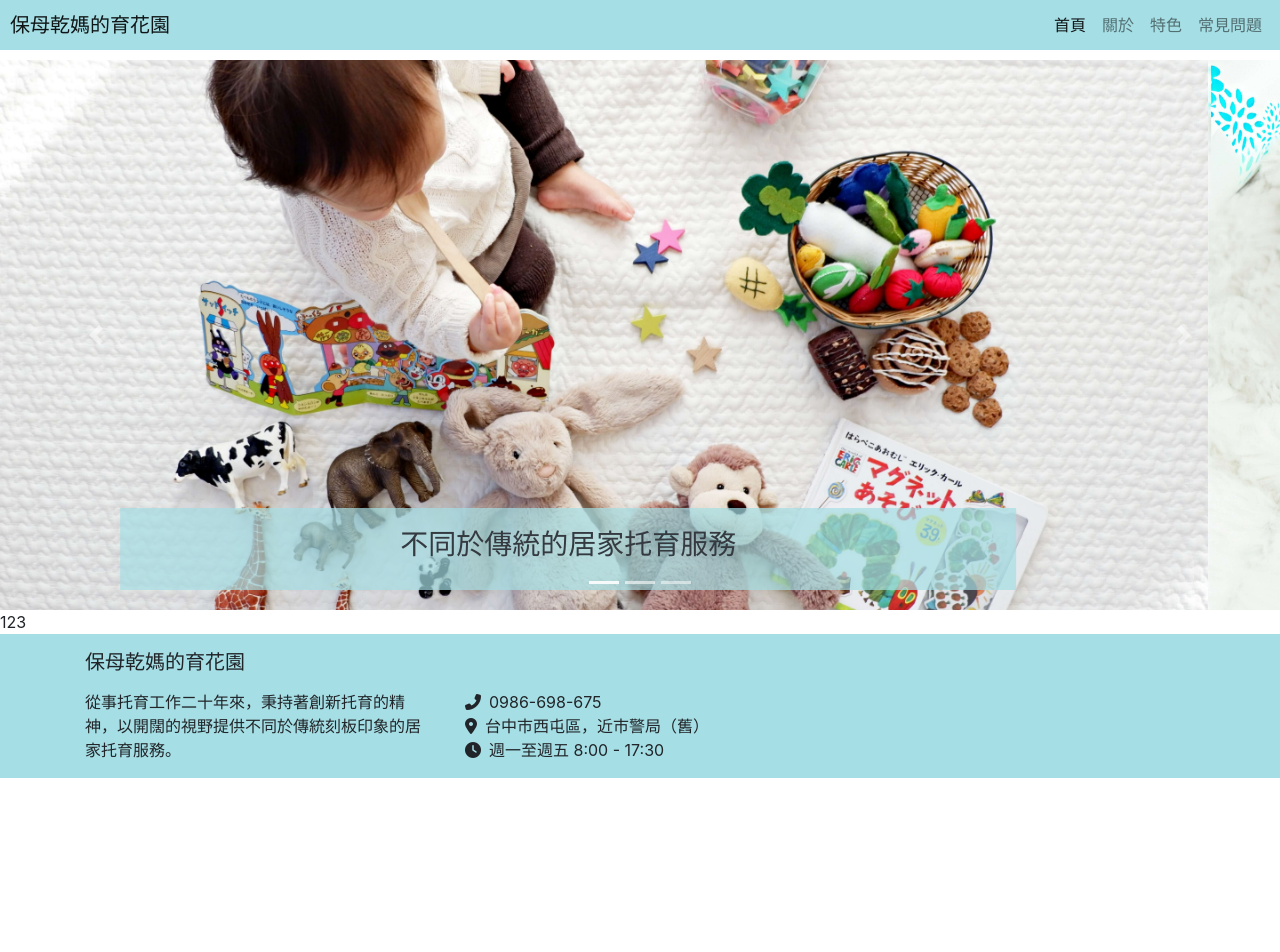
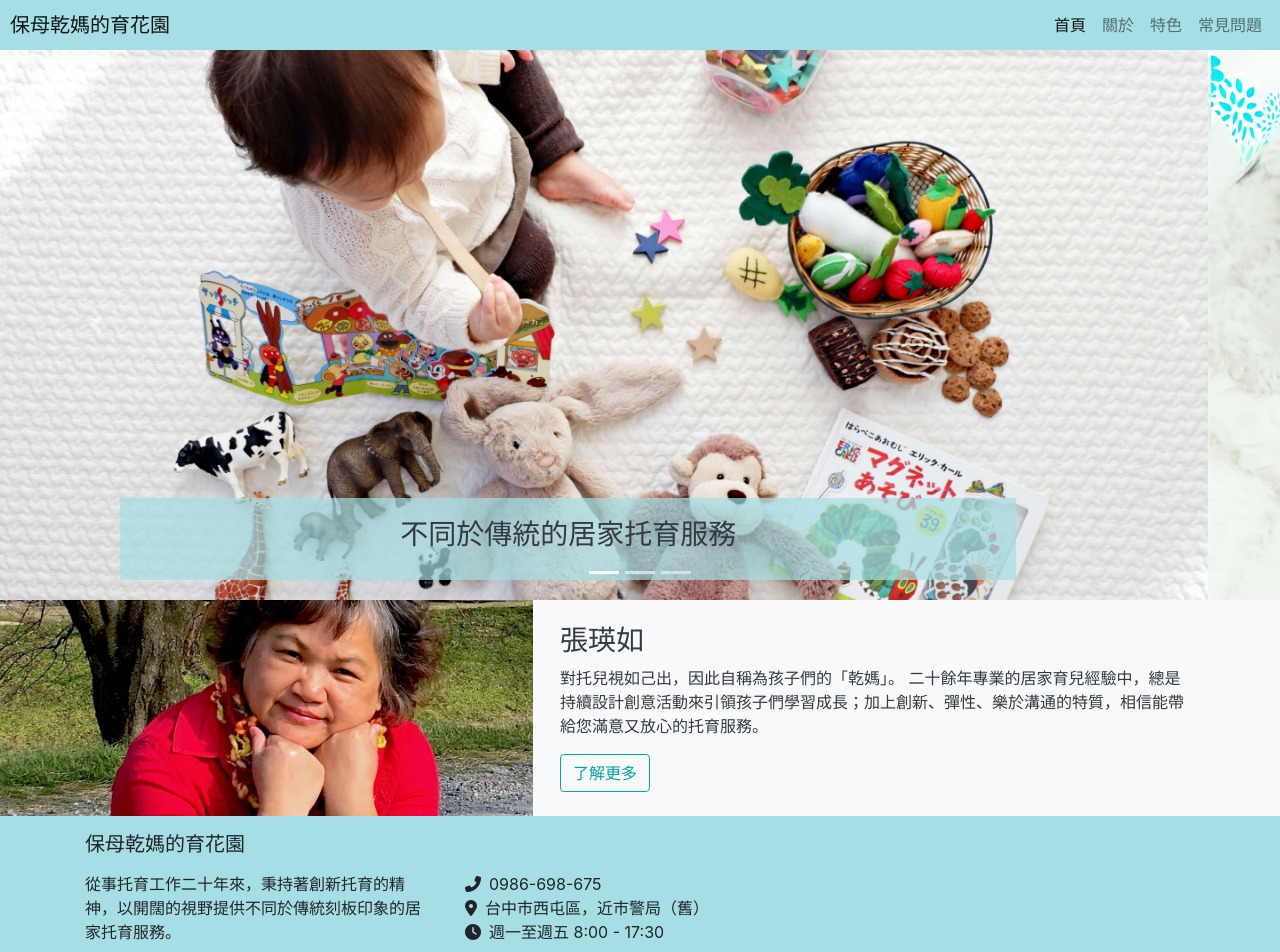
Before and after one commit to gretema/nanny-yingju-personal-page, a Vue app: page /#/ in a window 1280 px wide. Shown: the top 952 px of the page. Before the commit the page ends 800 px from the top, so only its background shows below. Built offline with nearby package versions, Linux system fonts and the light colour scheme; what vue-meta-info would draw is missing.

Commit message:
add home profile section

```diff
--- a/src/assets/scss/all.scss
+++ b/src/assets/scss/all.scss
@@ -4,5 +4,5 @@
 
 @import "./components/utilities";
 
-@import "./components/header";
+@import "./components/home";
 @import "./components/footer";
--- a/src/assets/scss/components/_header.scss
+++ b/src/assets/scss/components/_home.scss
@@ -9,3 +9,12 @@
     bottom: 25%;
   }
 }
+
+.home-avatar {
+  position: absolute;
+  top: 0;
+  bottom: 0;
+  background-image: url($images+'/avatar.jpeg');
+  background-size: cover;
+  background-position: 40% 30%;
+}
--- a/src/assets/scss/helpers/_variables.scss
+++ b/src/assets/scss/helpers/_variables.scss
@@ -67,10 +67,10 @@ $colors: map-merge(
 );
 
 $primary:       #A5DEE4 !default;// $blue !default;
-$secondary:     #04a2a3 !default;
+$secondary:     $gray-600 !default;
 $accent:        #fff6bf !default;
 $success:       $green !default;
-$info:          $cyan !default;
+$info:          #04a2a3 !default;
 $warning:       $yellow !default;
 $danger:        $red !default;
 $light:         $gray-100 !default;
--- a/src/components/HomeHeader.vue
+++ b/src/components/HomeHeader.vue
@@ -1,7 +1,7 @@
 <template>
   <div>
     <!--輪播-->
-    <header style="padding-top: 60px;">
+    <header>
       <div id="carouselExampleIndicators" class="carousel slide" data-ride="carousel">
         <ol class="carousel-indicators">
           <li data-target="#carouselExampleIndicators" data-slide-to="0" class="active"></li>
--- /dev/null
+++ b/src/components/HomeProfile.vue
@@ -0,0 +1,23 @@
+<template>
+  <div>
+    <section class="container-fluid py-4 bg-light" style="position: relative;">
+      <div class="row">
+        <!--左側滿版圖片-->
+        <div class="col-md-5 home-avatar"></div>
+        <!--右側文字敘述，響應式文字顏色要在 .row 調整-->
+        <div class="container">
+          <div class="row justify-content-end text-dark">
+            <div class="col-md-7">
+              <h3>張瑛如</h3>
+              <p>
+                對托兒視如己出，因此自稱為孩子們的「乾媽」。
+                二十餘年專業的居家育兒經驗中，總是持續設計創意活動來引領孩子們學習成長；加上創新、彈性、樂於溝通的特質，相信能帶給您滿意又放心的托育服務。
+              </p>
+              <a href="#" class="btn btn-outline-info">了解更多</a>
+            </div>
+          </div>
+        </div>
+      </div>
+    </section>
+  </div>
+</template>
--- a/src/components/Navbar.vue
+++ b/src/components/Navbar.vue
@@ -1,6 +1,6 @@
 <template>
   <div>
-    <nav class="navbar fixed-top navbar-expand-lg navbar-light bg-primary">
+    <nav class="navbar navbar-expand-lg navbar-light bg-primary">
       <router-link class="navbar-brand" to="/"><h1>保母乾媽的育花園</h1></router-link>
       <button
         class="navbar-toggler"
--- a/src/views/Home.vue
+++ b/src/views/Home.vue
@@ -1,18 +1,20 @@
 <template>
   <div class="home">
-    <HomeHeader></HomeHeader>
-    123
+    <HomeHeader/>
+    <HomeProfile/>
   </div>
 </template>
 
 <script>
 // @ is an alias to /src
 import HomeHeader from '@/components/HomeHeader.vue';
+import HomeProfile from '@/components/HomeProfile.vue';
 
 export default {
   name: 'Home',
   components: {
     HomeHeader,
+    HomeProfile,
   },
   data() {
     return {
```
Also changed, not shown: src/assets/images/avatar.jpeg (added).
